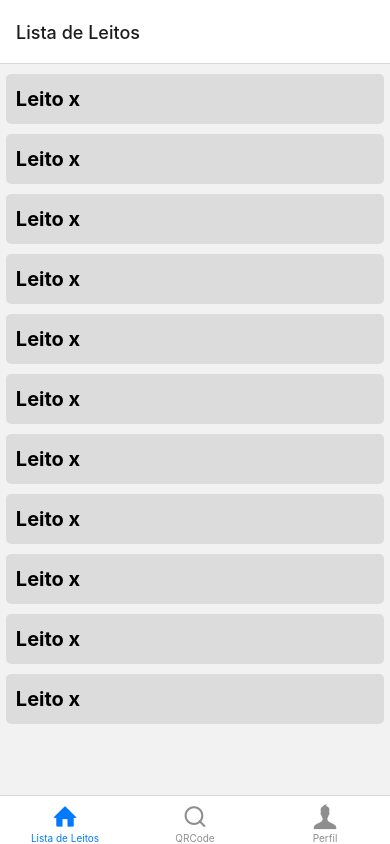
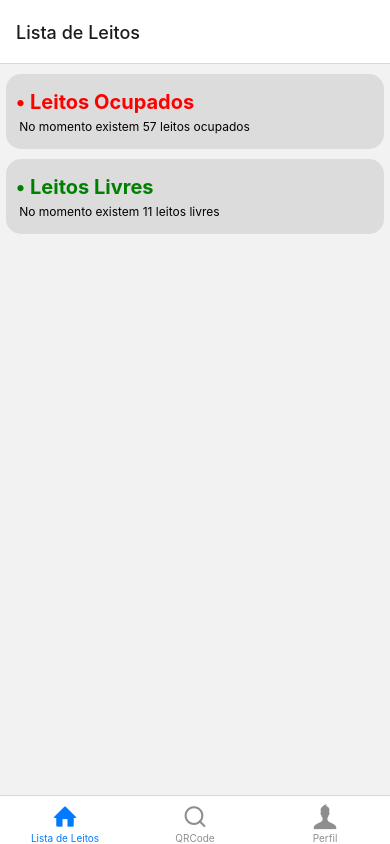
Before and after one commit to FDelfim/Prototipo-QR-Leitos, a React Native app: screen / in a window 390 px wide. Built offline with nearby package versions, Linux system fonts and the light colour scheme.

Commit message:
Update Leitos

```diff
--- a/package.json
+++ b/package.json
@@ -15,6 +15,7 @@
     "expo": "~44.0.0",
     "expo-barcode-scanner": "~11.2.0",
     "expo-status-bar": "~1.2.0",
+    "firebase": "^9.6.11",
     "react": "17.0.1",
     "react-dom": "17.0.1",
     "react-native": "0.64.3",
--- a/src/pages/listLeitos/index.js
+++ b/src/pages/listLeitos/index.js
@@ -2,34 +2,53 @@ import React from 'react';
 import { Component } from 'react';
 import { View, FlatList } from 'react-native';
 
+//faker
 
 import styles from './style'
 import Leitos from './leito'
 
 
-export default class ListLeitos extends Component {
+// export default class ListLeitos extends Component {
 
-    constructor(props) {
-        super(props);
-        this.state = {
-            leitos: [1, 2, 3, 4, 5, 6, 7, 8, 9, 10, 11]
-        }
-    }
+//     constructor(props) {
+//         super(props);
+//         this.state = {
+//             leitos: [[id = '1', 1],
+//             [id = '2', 2],
+//             [id = '3', 3],
+//             [id = '4', 4],
+//             [id = '5', 5],
+//             [id = '6', 6],
+//             [id = '7', 7],
+//             [id = '8', 8],
+//             [id = '9', 9],
+//             [id = '10', 10],
+//             [id = '11', 11]]
+//         }
+//     }
 
-    render() {
-        return (
-            <View>
-                <FlatList
-                    data={this.state.leitos}
-                    keyExtractor={(item) => item.id}
-                    renderItem={({ }) =>
-                        <View style={styles.containerLeitos}>
-                            <Leitos />
-                        </View>
-                    }
-                />
-            </View>
-        );
-    }
+//     render() {
+//         return (
+//             <View>
+//                 <FlatList
+//                     data={this.state.leitos}
+//                     keyExtractor={(item) => item.id}
+//                     renderItem={({ }) =>
+//                         <View style={styles.containerLeitos}>
+//                             {<Leitos />}
+//                         </View>
+//                     }
+//                 />
+//             </View>
+//         );
+//     }
 
+// }
+
+export default function ListLeitos() {
+    return (
+        <View style={styles.containerLeitos}>
+            <Leitos />
+        </View>
+    );
 }
--- a/src/pages/listLeitos/leito.js
+++ b/src/pages/listLeitos/leito.js
@@ -1,14 +1,26 @@
-import React from 'react';
+import React, { useState } from 'react';
 import { Text, View } from 'react-native';
 import { Feather } from '@expo/vector-icons';
 
 import styles from './style';
 
 export default function Leito() {
+
+
+    const [estado, setEstado] = useState("#32cd32");
+
     return (
-        <View style={styles.leito}>
-            <Text style={styles.title}>Leito x</Text>
-            <Feather style={styles.status} name="circle" size={20} color={'#32cd32'} />
+
+        <View style={styles.container}>
+            <View style={styles.leito}>
+                <Text style={styles.titleOcupados}>• Leitos Ocupados</Text>
+                <Text style={styles.texto}> No momento existem 57 leitos ocupados</Text>
+            </View>
+
+            <View style={styles.leito}>
+                <Text style={styles.titleLivres}>• Leitos Livres</Text>
+                <Text style={styles.texto}> No momento existem 11 leitos livres</Text>
+            </View>
         </View>
     );
 }
--- a/src/pages/listLeitos/style.js
+++ b/src/pages/listLeitos/style.js
@@ -2,26 +2,46 @@ import { StyleSheet } from "react-native";
 
 const styles = StyleSheet.create({
 
+    container: {
+        width: '100%',
+        alignItems: "center",
+    },
+
     containerLeitos: {
         paddingTop: 10,
-        alignItems: "center",
+        alignItems: "flex-start",
     },
 
     leito: {
         paddingLeft: 10,
+        textAlign: "center",
         backgroundColor: '#dcdcdc',
         width: '97%',
-        height: 50,
-        borderRadius: 5,
-        flexDirection: 'row',
-        alignItems: 'center',
+        height: 75,
+        borderRadius: 15,
+        marginBottom: 10,
+        justifyContent: "center",
     },
-    title: {
+
+    titleOcupados: {
         fontSize: 20,
         fontWeight: 'bold',
+        color: 'red',
     },
+
+    titleLivres: {
+        fontSize: 20,
+        fontWeight: 'bold',
+        color: 'green',
+    },
+
+    texto: {
+        paddingTop: 5,
+        fontSize: 12,
+    },
+
     status: {
-        left: '525%',
+        left: '350%',
     }
 
 });
```
Also changed, not shown: src/config/firebaseconfig.js (added, +18 -0 lines), 1 other file (tests, documents, lock files or other folders).
